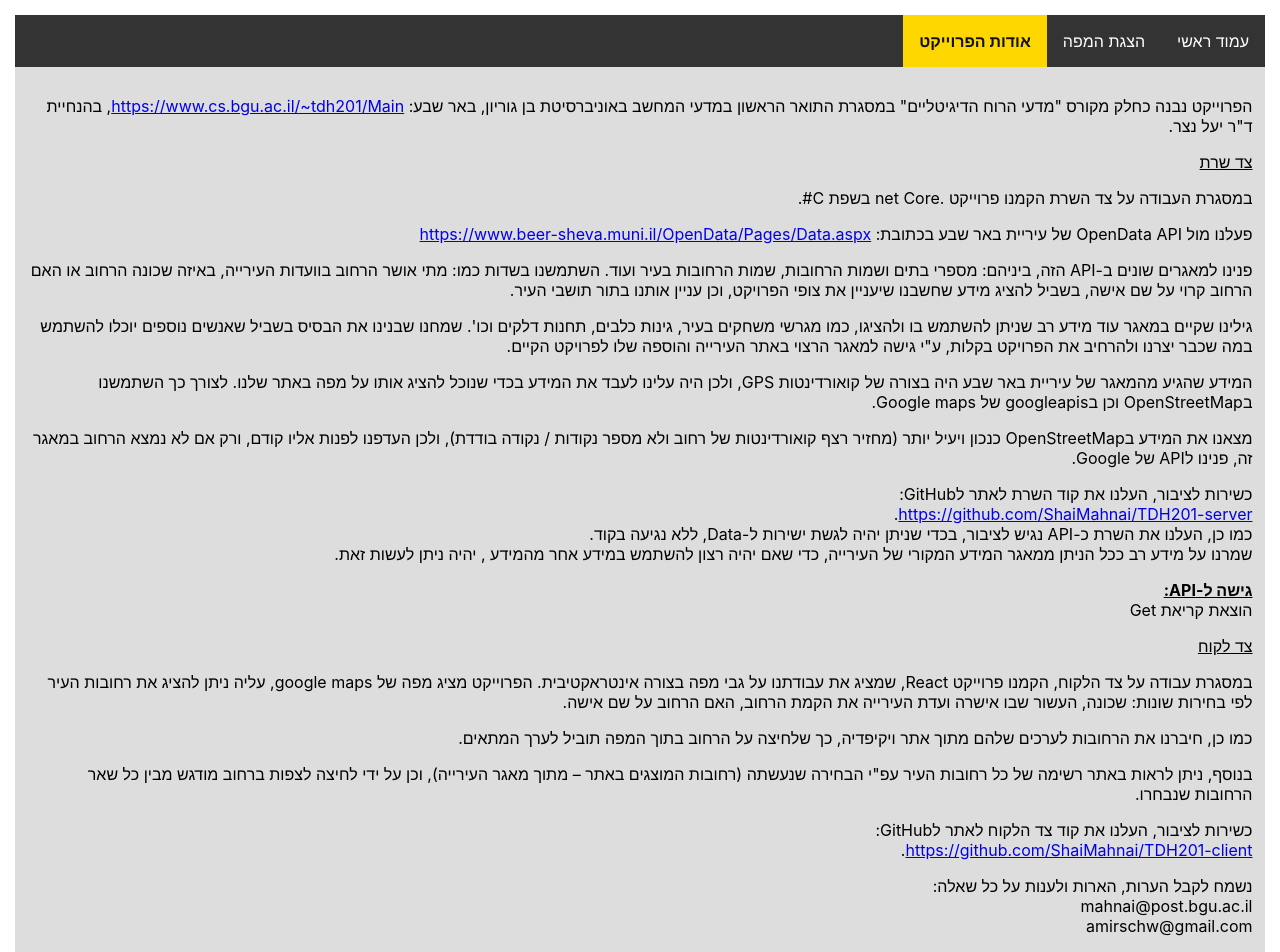
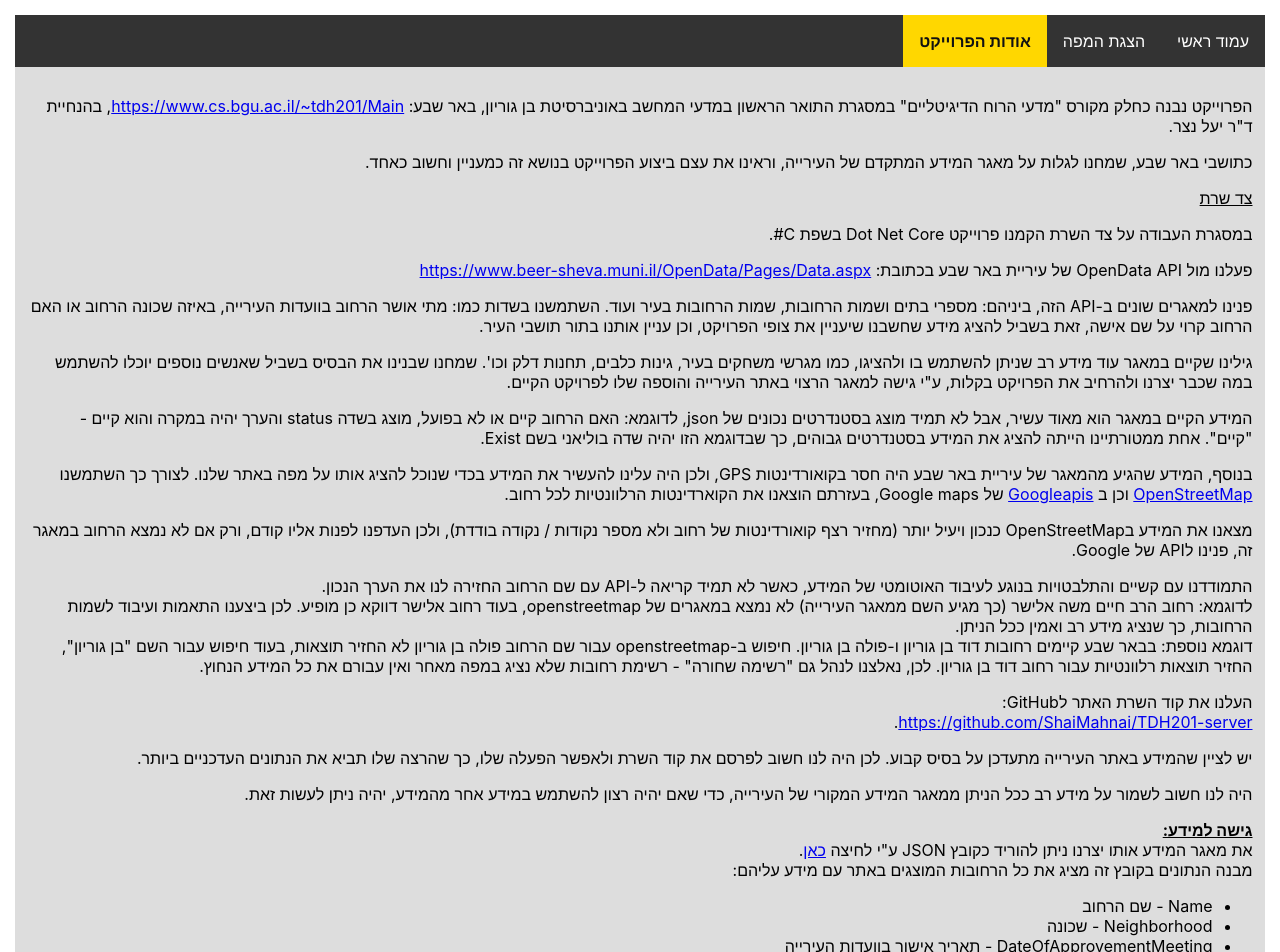
Before and after one commit to ShaiMahnai/TDH201-client, a React (Create React App) app: page /about in a window 1280 px wide. Shown: the top 952 px of the page. Built offline with nearby package versions, Linux system fonts and the light colour scheme; what google-maps-react would draw is missing.

Commit message:
finish project description

```diff
--- a/src/containers/About/About.js
+++ b/src/containers/About/About.js
@@ -9,26 +9,56 @@ export class About extends Component {
     render() {
         return <div className="about" >
             <p>הפרוייקט נבנה כחלק מקורס "מדעי הרוח הדיגיטליים" במסגרת התואר הראשון במדעי המחשב באוניברסיטת בן גוריון, באר שבע: <a href="https://www.cs.bgu.ac.il/~tdh201/Main">https://www.cs.bgu.ac.il/~tdh201/Main</a>, בהנחיית ד"ר יעל נצר.</p>
+            <p>כתושבי באר שבע, שמחנו לגלות על מאגר המידע המתקדם של העירייה, וראינו את עצם ביצוע הפרוייקט בנושא זה כמעניין וחשוב כאחד.</p>
 
             <u>צד שרת</u>
-            <p>במסגרת העבודה על צד השרת הקמנו פרוייקט .net Core בשפת C#.</p>
+            <p>במסגרת העבודה על צד השרת הקמנו פרוייקט Dot Net Core בשפת C#.</p>
             <p>פעלנו מול OpenData API של עיריית  באר שבע בכתובת: <a target="blank" href="https://www.beer-sheva.muni.il/OpenData/Pages/Data.aspx">https://www.beer-sheva.muni.il/OpenData/Pages/Data.aspx</a> </p>
+
             <p>פנינו למאגרים שונים ב-API הזה, ביניהם:
-            מספרי בתים ושמות הרחובות, שמות הרחובות בעיר ועוד.  השתמשנו בשדות כמו: מתי אושר הרחוב בוועדות העירייה, באיזה שכונה הרחוב או האם הרחוב קרוי על שם אישה, בשביל להציג מידע שחשבנו שיעניין את צופי הפרויקט, וכן עניין אותנו בתור תושבי העיר.</p>
-            <p>גילינו שקיים במאגר עוד מידע רב שניתן להשתמש בו ולהציגו, כמו מגרשי משחקים בעיר, גינות כלבים, תחנות דלקים וכו'. שמחנו שבנינו את הבסיס בשביל שאנשים נוספים יוכלו להשתמש במה שכבר יצרנו ולהרחיב את הפרויקט בקלות, ע"י גישה למאגר הרצוי באתר העירייה והוספה שלו לפרויקט הקיים.</p>
+            מספרי בתים ושמות הרחובות, שמות הרחובות בעיר ועוד.  השתמשנו בשדות כמו: מתי אושר הרחוב בוועדות העירייה, באיזה שכונה הרחוב או האם הרחוב קרוי על שם אישה, זאת בשביל להציג מידע שחשבנו שיעניין את צופי הפרויקט, וכן עניין אותנו בתור תושבי העיר.</p>
+            <p>גילינו שקיים במאגר עוד מידע רב שניתן להשתמש בו ולהציגו, כמו מגרשי משחקים בעיר, גינות כלבים, תחנות דלק וכו'. שמחנו שבנינו את הבסיס בשביל שאנשים נוספים יוכלו להשתמש במה שכבר יצרנו ולהרחיב את הפרויקט בקלות, ע"י גישה למאגר הרצוי באתר העירייה והוספה שלו לפרויקט הקיים.</p>
+            <p>המידע הקיים במאגר הוא מאוד עשיר, אבל לא תמיד מוצג בסטנדרטים נכונים של json, לדוגמא:
+                 האם הרחוב קיים או לא בפועל, מוצג בשדה status והערך יהיה במקרה והוא קיים - "קיים".
+                אחת ממטורתיינו הייתה להציג את המידע בסטנדרטים גבוהים, כך שבדוגמא הזו יהיה שדה בוליאני בשם Exist.
+            </p>
 
-            <p>המידע שהגיע מהמאגר של עיריית באר שבע היה בצורה של קואורדינטות  GPS, ולכן היה עלינו לעבד את המידע בכדי שנוכל להציג אותו על מפה באתר שלנו.  לצורך כך השתמשנו בOpenStreetMap  וכן בgoogleapis של Google maps. </p>
+            <p>בנוסף, המידע שהגיע מהמאגר של עיריית באר שבע היה חסר בקואורדינטות  GPS, ולכן היה עלינו להעשיר את המידע בכדי שנוכל להציג אותו על מפה באתר שלנו.
+                 לצורך כך השתמשנו <a href="https://www.openstreetmap.org/">OpenStreetMap</a>  וכן ב <a href="https://developers.google.com/maps/documentation">Googleapis</a> של Google maps, בעזרתם הוצאנו את הקוארדינטות הרלוונטיות לכל רחוב. </p>
+            <p>מצאנו את המידע בOpenStreetMap  כנכון ויעיל יותר (מחזיר רצף קואורדינטות של רחוב ולא מספר נקודות / נקודה בודדת), ולכן העדפנו לפנות אליו קודם, ורק אם לא נמצא הרחוב במאגר זה, פנינו לAPI של Google.</p>
 
-            <p>מצאנו את המידע בOpenStreetMap  כנכון ויעיל יותר (מחזיר רצף קואורדינטות של רחוב ולא מספר נקודות / נקודה בודדת), ולכן העדפנו לפנות אליו קודם, ורק אם לא נמצא הרחוב במאגר זה, פנינו לAPI של Google.</p>
-            <p> כשירות לציבור, העלנו את קוד השרת לאתר לGitHub:<br />  <a target="blank" href="https://github.com/ShaiMahnai/TDH201-server">https://github.com/ShaiMahnai/TDH201-server</a>.<br />
-                כמו כן, העלנו את השרת כ-API נגיש לציבור, בכדי שניתן יהיה לגשת ישירות ל-Data, ללא נגיעה בקוד. <br />
-                שמרנו על מידע רב ככל הניתן ממאגר המידע המקורי של העירייה, כדי שאם יהיה רצון להשתמש במידע אחר מהמידע , יהיה ניתן לעשות זאת.</p>
+            <p>התמודדנו עם קשיים והתלבטויות בנוגע לעיבוד האוטומטי של המידע, כאשר לא תמיד קריאה ל-API עם שם הרחוב החזירה לנו את הערך הנכון.  < br />
+                לדוגמא:  רחוב הרב חיים משה אלישר (כך מגיע השם ממאגר העירייה) לא נמצא במאגרים של openstreetmap,
+                בעוד רחוב אלישר דווקא כן מופיע. לכן ביצענו התאמות ועיבוד לשמות הרחובות, כך שנציג מידע רב ואמין ככל הניתן.<br />
+                דוגמא נוספת: בבאר שבע קיימים רחובות דוד בן גוריון ו-פולה בן גוריון. חיפוש ב-openstreetmap עבור שם הרחוב פולה בן גוריון לא החזיר תוצאות, בעוד חיפוש עבור השם "בן גוריון", החזיר תוצאות רלוונטיות עבור רחוב דוד בן גוריון.  לכן, נאלצנו לנהל גם "רשימה שחורה"  - רשימת רחובות שלא נציג במפה מאחר ואין עבורם את כל המידע הנחוץ.
+                </p>
 
-            <p> <u><b>גישה ל-API:</b></u><br />
-                הוצאת קריאת Get</p>
+
+
+            <p> העלנו את קוד השרת האתר לGitHub:<br />  <a target="blank" href="https://github.com/ShaiMahnai/TDH201-server">https://github.com/ShaiMahnai/TDH201-server</a>.<br />
+                {/* כמו כן, העלנו את השרת כ-API נגיש לציבור, בכדי שניתן יהיה לגשת ישירות ל-Data, ללא נגיעה בקוד. <br /> */}
+                <p>יש לציין שהמידע באתר העירייה מתעדכן על בסיס קבוע. לכן היה לנו חשוב לפרסם את קוד השרת ולאפשר הפעלה שלו, כך שהרצה שלו תביא את הנתונים העדכניים ביותר.</p>
+                היה לנו חשוב לשמור על מידע רב ככל הניתן ממאגר המידע המקורי של העירייה, כדי שאם יהיה רצון להשתמש במידע אחר מהמידע, יהיה ניתן לעשות זאת.</p>
+            <p> <u><b>גישה למידע:</b></u><br />
+                את מאגר המידע אותו יצרנו ניתן להוריד כקובץ JSON
+               ע"י לחיצה <a href="https://api.myjson.com/bins/f60p8" target="blank">כאן</a>.<br />
+                מבנה הנתונים בקובץ זה מציג את כל הרחובות המוצגים באתר עם מידע עליהם:
+                <ul>
+                    <li>Name - שם הרחוב</li>
+                    <li>Neighborhood - שכונה</li>
+                    <li>DateOfApprovementMeeting - תאריך אישור בוועדות העירייה</li>
+                    <li>Decade -  עשור  אישור בוועדות העירייה</li>
+                    <li>IsNamedAfterWoman - האם קרוי על שם אישה</li>
+                    <li>Exist - האם קיים בפועל</li>
+                    <li>Coordinates - רשימת קוארדינטות הרחוב (בצורת lat-lng)</li>
+
+
+                </ul>
+
+            </p>
 
             <u>צד לקוח</u>
-            <p> במסגרת עבודה על צד הלקוח, הקמנו פרוייקט React, שמציג את עבודתנו על גבי מפה בצורה אינטראקטיבית. הפרוייקט מציג מפה של google maps, עליה ניתן להציג את רחובות העיר לפי בחירות שונות: שכונה, העשור שבו אישרה ועדת העירייה את הקמת הרחוב, האם הרחוב על שם אישה.</p>
+            <p> במסגרת עבודה על צד הלקוח, הקמנו פרוייקט React, שמציג את עבודתנו על גבי מפה בצורה אינטראקטיבית. הפרוייקט מציג מפה של google maps, עליה ניתן להציג את רחובות העיר לפי בחירות שונות: שכונה, העשור שבו אישרה ועדת העירייה את הקמת הרחוב, האם הרחוב על שם אישה והאם הרחוב בתכנון בלבד.</p>
             <p>כמו כן, חיברנו את הרחובות לערכים שלהם מתוך אתר ויקיפדיה, כך שלחיצה על הרחוב בתוך המפה תוביל לערך המתאים.</p>
             <p>בנוסף, ניתן לראות באתר רשימה של כל רחובות העיר עפ"י הבחירה שנעשתה (רחובות המוצגים באתר – מתוך מאגר העירייה), וכן  על ידי לחיצה לצפות ברחוב מודגש מבין כל שאר הרחובות שנבחרו.</p>
             <p> כשירות לציבור, העלנו את קוד צד הלקוח לאתר לGitHub:<br />  <a target="blank" href="https://github.com/ShaiMahnai/TDH201-client">https://github.com/ShaiMahnai/TDH201-client</a>.<br /></p>
--- a/src/containers/HomePage/HomePage.js
+++ b/src/containers/HomePage/HomePage.js
@@ -12,7 +12,7 @@ export class HomePage extends Component {
             <p>באתר זה מוצגת התפתחות העיר באר שבע לפי שכונות העיר.</p>
             <p>על ידי לחיצה על <NavLink exact to="/map" activeClassName="active">הצגת המפה</NavLink >, ניתן לראות את מפת העיר.</p>
             <p>ניתן לבחור את המידע שברצונכם להציג, בעזרת תפריט הניוט העליון.<br />
-                לחיצה על שם הרחוב מתוך רשימת הרחובות בצד, תדגיש אותו.<br />
+                לחיצה על שם הרחוב מתוך רשימת הרחובות בצד, תדגיש אותו (באדום).<br />
                 לחיצה על הרחוב עצמו בתוך המפה, תפתח את ערך שם הרחוב בויקיפדיה.</p>
             תהנו!
 
```
